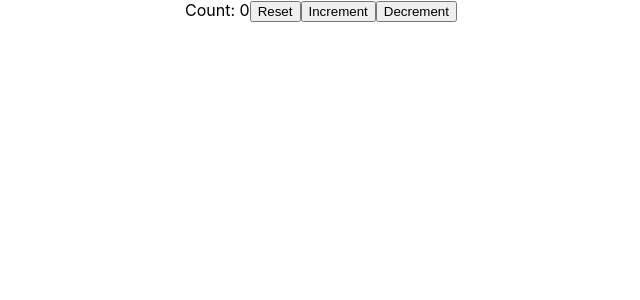
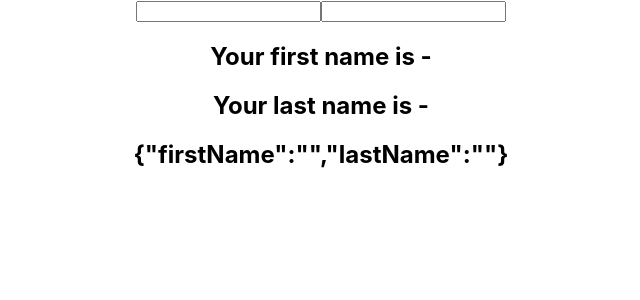
Before and after one commit to codeyluke/react-hooks, a React (Create React App) app: page / in a window 1280 px wide. Shown: the top 300 px of the page, without its empty margins (319-959 px from the left). Built offline with nearby package versions, Linux system fonts and the light colour scheme.

Commit message:
useState with object

```diff
--- a/src/App.js
+++ b/src/App.js
@@ -1,11 +1,11 @@
 import React from 'react';
 import './App.css';
-import HookCounterTwo from './components/HookCounterTwo';
+import HookCounterThree from './components/HookCounterThree';
 
 function App() {
   return (
     <div className="App">
-      <HookCounterTwo />
+      <HookCounterThree />
     </div>
   );
 }
--- /dev/null
+++ b/src/components/HookCounterThree.js
@@ -0,0 +1,16 @@
+import React, { useState } from 'react'
+
+function HookCounterThree() {
+  const [name, setName] = useState({ firstName: '', lastName: '' })
+  return (
+    <form>
+      <input type="text" value={name.firstName} onChange={e => setName({ ...name, firstName: e.target.value })} />
+      <input type="text" value={name.lastName} onChange={e => setName({ ...name, lastName: e.target.value })} />
+      <h2>Your first name is - {name.firstName}</h2>
+      <h2>Your last name is - {name.lastName}</h2>
+      <h2>{JSON.stringify(name)}</h2>
+    </form>
+  )
+}
+
+export default HookCounterThree
```
